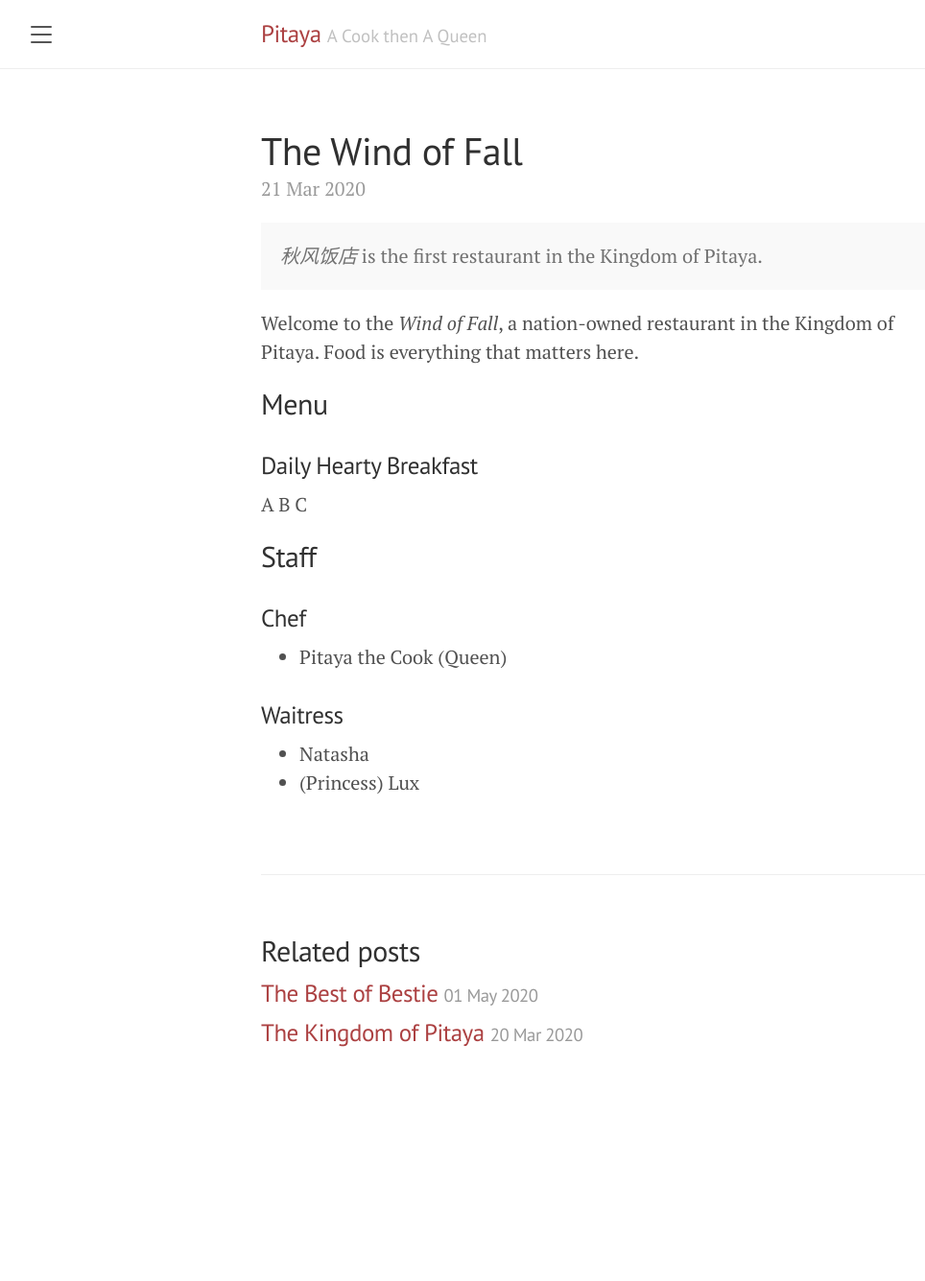
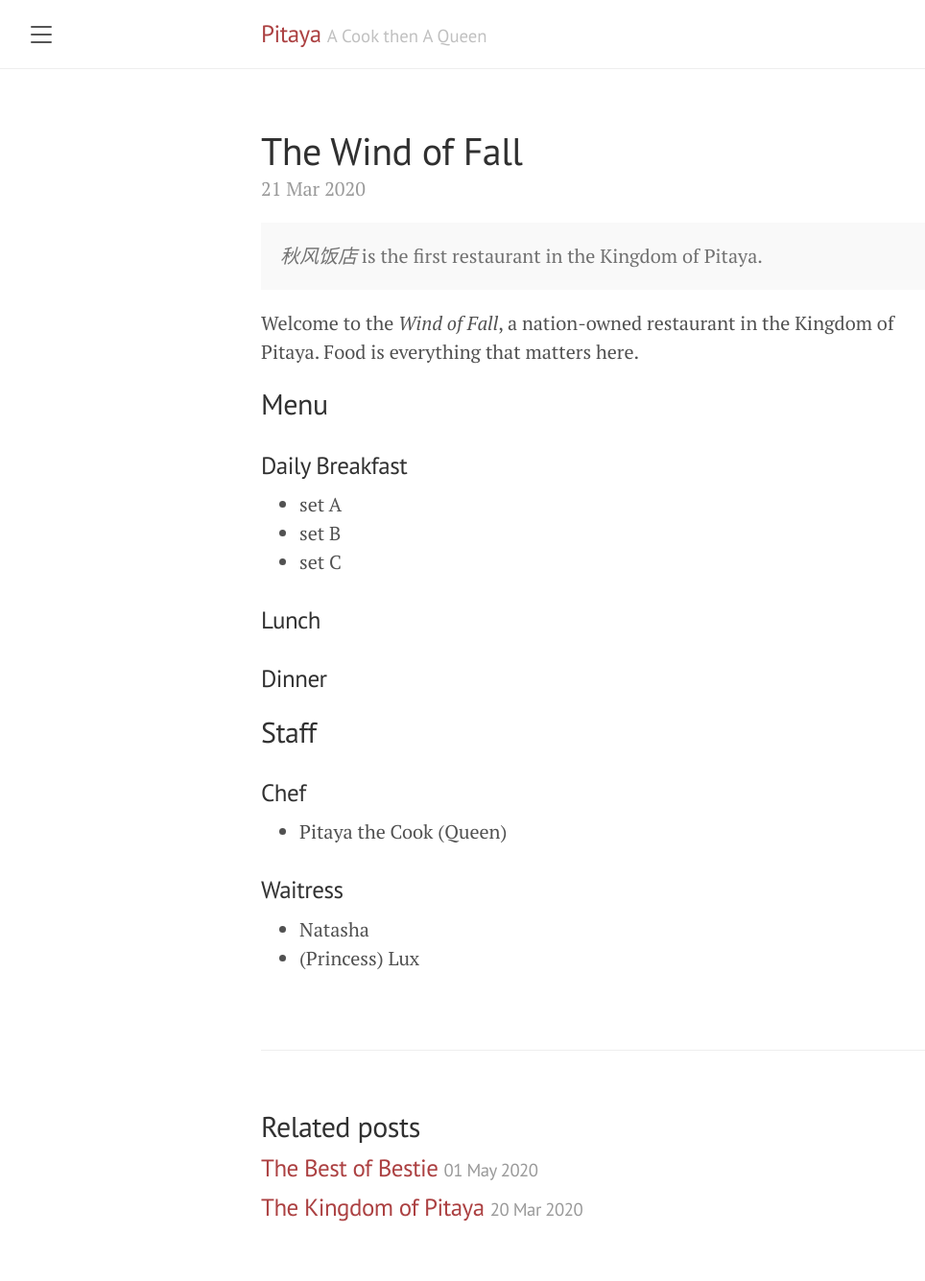
Before and after one commit to PTY-GH/Kingdom, a Jekyll site: the page built from _posts/2020-03-21-the-wind-of-fall.md, in a window 1280 px wide. Shown: the whole page at 96% size, without its empty margins (8-972 px from the left). Built offline with Jekyll 4.4.1, drawn with Linux system fonts in a browser that asks for light colours; before the commit the page ends 1152 px from its top, so only the background shows below that.

```diff
--- a/_posts/2020-03-21-the-wind-of-fall.md
+++ b/_posts/2020-03-21-the-wind-of-fall.md
@@ -11,8 +11,15 @@ title: The Wind of Fall
 Welcome to the _Wind of Fall_, a nation-owned restaurant in the Kingdom of Pitaya. Food is everything that matters here.
 
 ## Menu
-### Daily Hearty Breakfast
-A B C
+### Daily Breakfast
+* set A
+* set B
+* set C
+
+### Lunch
+
+### Dinner
+
 ## Staff
 
 ### Chef
```
Also changed, not shown: CIP.md (+1 -1 lines), _posts/2020-03-20-the-kingdom-of-pitaya.md (+3 -0 lines), public/laochen.jpg (added).
